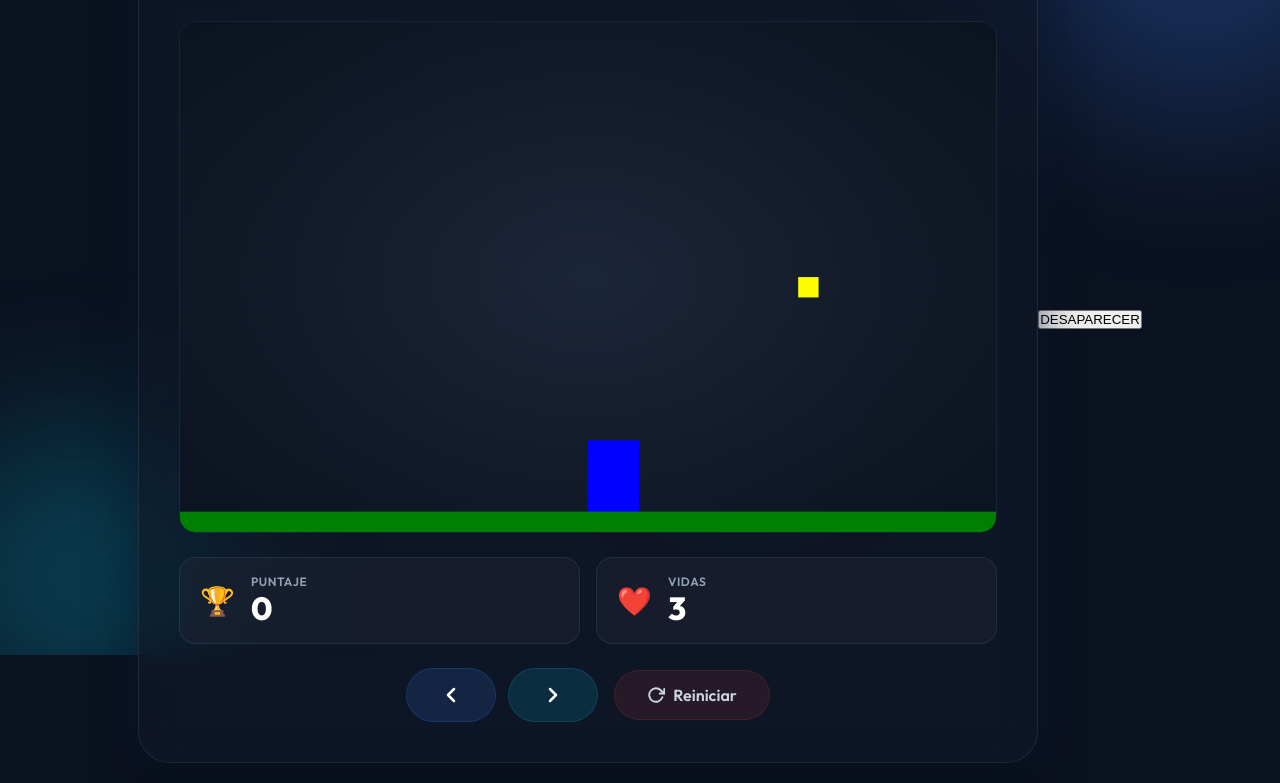
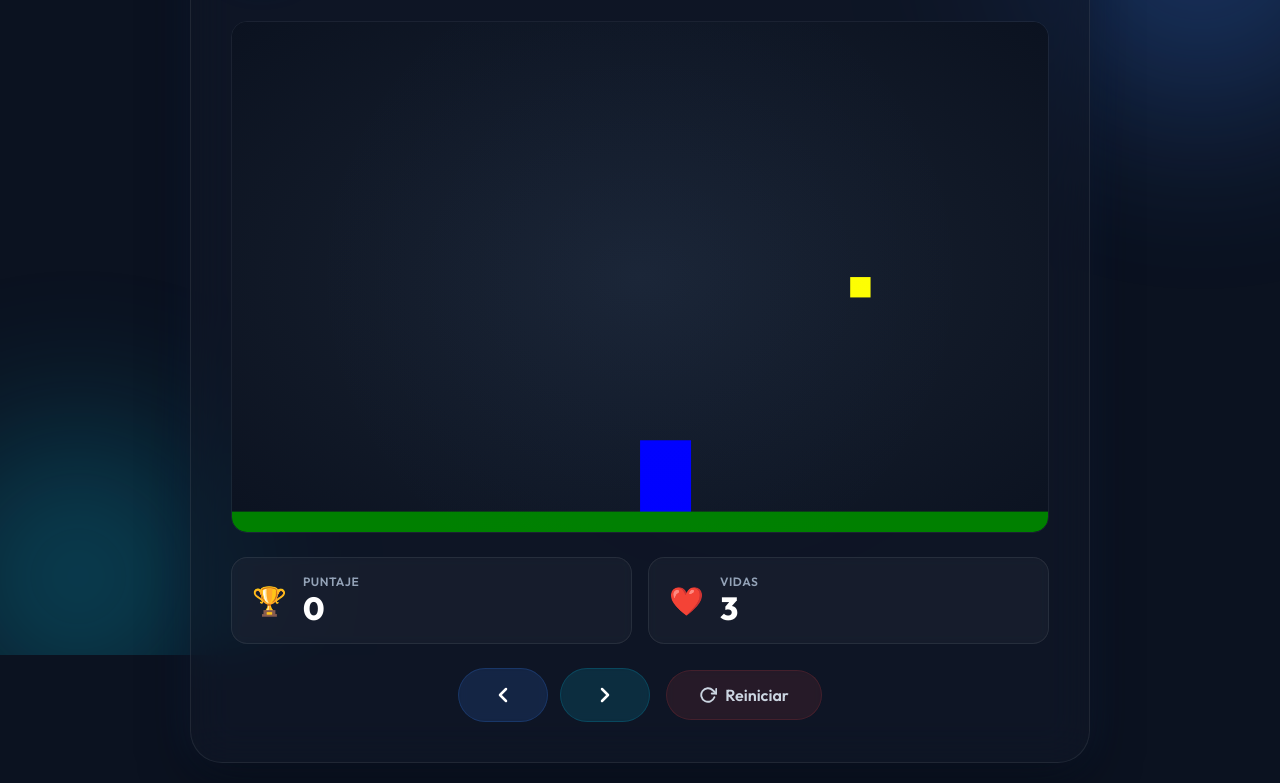
Before and after one commit to devbylin/juego_limones, a plain HTML site: page index.html in a window 1280 px wide. Shown: the part 145-928 px from the top of the page. Drawn offline with Linux system fonts and the light colour scheme.

Commit message:
pruebas tutoria

```diff
--- a/index.html
+++ b/index.html
@@ -111,7 +111,7 @@
       </div>
     </div>
   </div>
-  <button onclick="desaparecerPersonaje()">DESAPARECER</button>
+
       </div>
     </div>
   </div>
```
